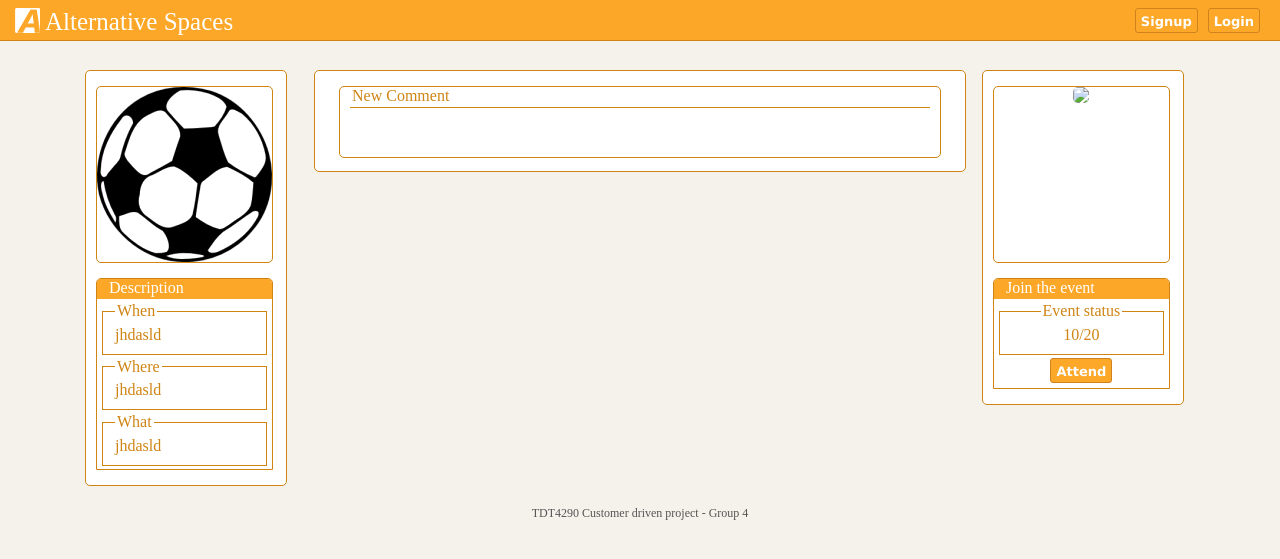
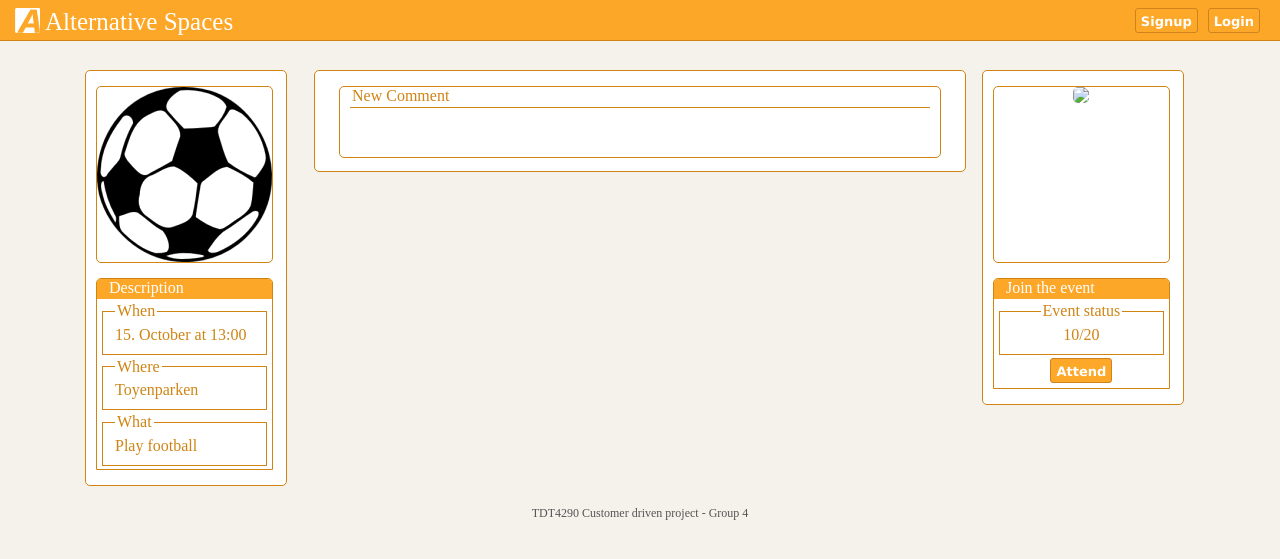
Before and after one commit to Julchenwsf/AlternativeSpaces, a PHP site: page /event.php in a window 1280 px wide. Shown: the top 559 px of the page. Run offline with PHP 8.4, Linux system fonts and the light colour scheme; some libraries are stand-ins or nearby versions.

Commit message:
small design changes

```diff
--- a/source/event.php
+++ b/source/event.php
@@ -15,15 +15,15 @@ $eventHeader = <<<EOT
                                 </div>
                                 <fieldset>
                                     <legend>When</legend>
-                                        jhdasld
+                                        15. October at 13:00
                                 </fieldset>
                                 <fieldset>
                                     <legend>Where</legend>
-                                        jhdasld
+                                        Toyenparken
                                 </fieldset>
                                 <fieldset>
                                     <legend>What</legend>
-                                        jhdasld
+                                        Play football
                                 </fieldset>
                             </div>
 
```
